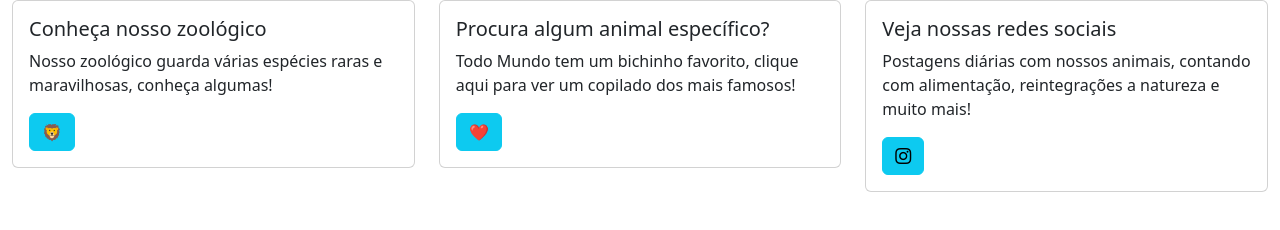
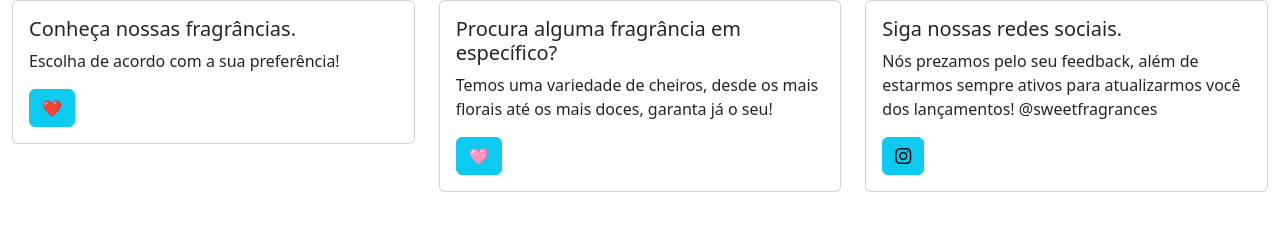
Before and after one commit to marydias777/bootstrap, a website: page ex5a-al-fazer-grid-(ex)/ex5a.html in a window 1280 px wide. Drawn offline with nearby package versions, Linux system fonts and the light colour scheme.

Commit message:
atividade bootstrap
entregue

```diff
--- a/ex5a-al-fazer-grid-(ex)/ex5a.html
+++ b/ex5a-al-fazer-grid-(ex)/ex5a.html
@@ -17,10 +17,10 @@
 
                 <div class="card">
                     <div class="card-body ">
-                        <h5 class="card-title">Conheça nosso zoológico</h5>
+                        <h5 class="card-title">Conheça nossas fragrâncias.</h5>
 
-                        <p class="card-text">Nosso zoológico guarda várias espécies raras e maravilhosas, conheça algumas!</p>
-                        <a href="#" class="btn btn-info">🦁</a>
+                        <p class="card-text">Escolha de acordo com a sua preferência!</p>
+                        <a href="#" class="btn btn-info">❤️</a>
                     </div>
 
                 </div>
@@ -32,10 +32,10 @@
 
                 <div class="card">
                     <div class="card-body m-20px" >
-                        <h5 class="card-title">Procura algum animal específico?</h5>
+                        <h5 class="card-title">Procura alguma fragrância em específico?</h5>
 
-                        <p class="card-text">Todo Mundo tem um bichinho favorito, clique aqui para ver um copilado dos mais famosos!</p>
-                        <a href="#" class="btn btn-info">❤️</a>
+                        <p class="card-text">Temos uma variedade de cheiros, desde os mais florais até os mais doces, garanta já o seu!</p>
+                        <a href="#" class="btn btn-info">🩷</a>
                     </div>
 
                 </div>
@@ -47,9 +47,9 @@
 
                 <div class="card">
                     <div class="card-body m-20px">
-                        <h5 class="card-title">Veja nossas redes sociais</h5>
+                        <h5 class="card-title">Siga nossas redes sociais.</h5>
 
-                        <p class="card-text">Postagens diárias com nossos animais, contando com alimentação, reintegrações a natureza e muito mais!</p>
+                        <p class="card-text"> Nós prezamos pelo seu feedback, além de estarmos sempre ativos para atualizarmos você dos lançamentos! @sweetfragrances</p>
                         <a href="#" class="btn btn-info"><i class="bi bi-instagram"></i></a>
                     </div>
 
```
